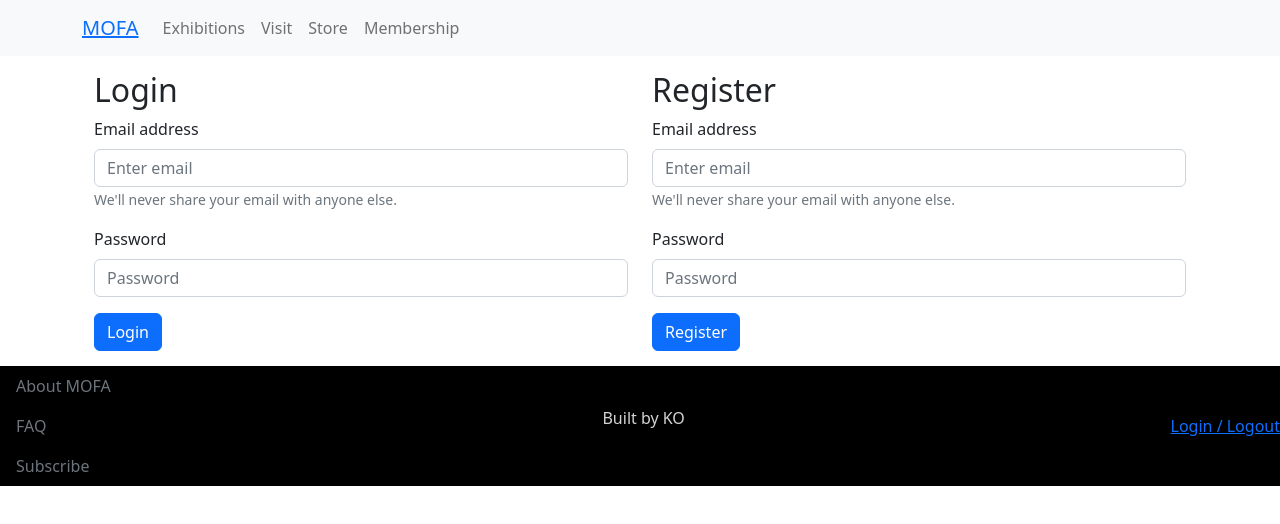
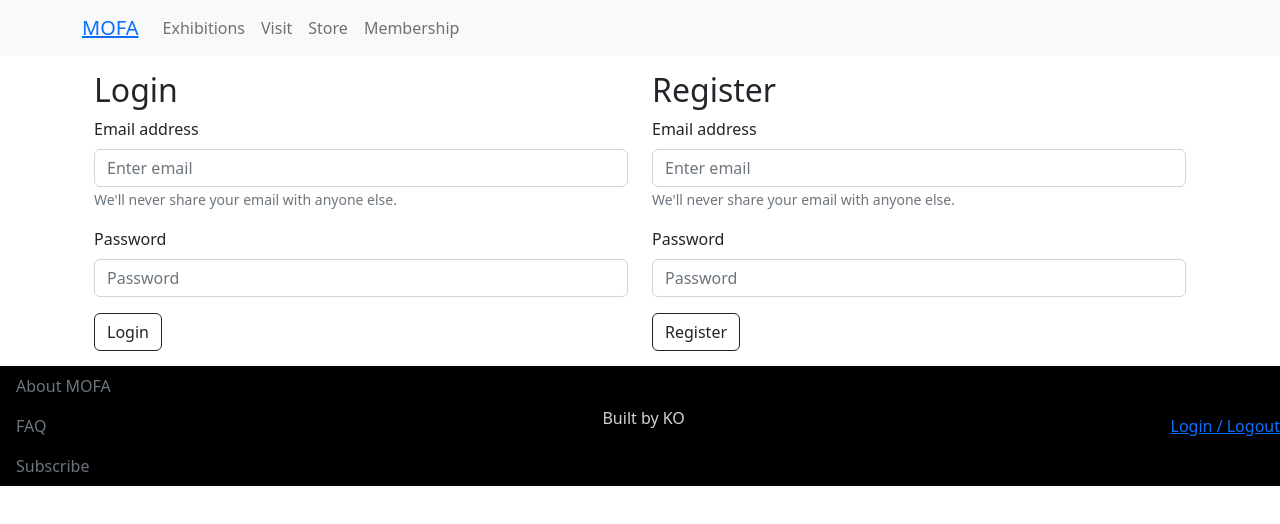
Before and after one commit to kirstenopstad/mofa, a React (Create React App) app: page /log-in in a window 1280 px wide. Shown: the top 524 px of the page. Built offline with nearby package versions, Linux system fonts and the light colour scheme; no server answers.

Commit message:
add styling to make login/out buttons dark theme

```diff
--- a/src/components/Login.js
+++ b/src/components/Login.js
@@ -43,7 +43,7 @@ const Login = () => {
           <Form.Control type="password" name='password' placeholder="Password" />
         </Form.Group>
 
-        <Button variant="primary" type="submit">
+        <Button variant="outline-dark" type="submit">
           Login
         </Button>
       </Form>
--- a/src/components/Logout.js
+++ b/src/components/Logout.js
@@ -25,7 +25,7 @@ const Logout = () => {
     return(
       <div className="logout-container">
         <Form onSubmit={handleSignOut}>
-          <Button type="submit">Logout</Button>
+          <Button type="submit" variant="dark">Logout</Button>
         </Form>
       </div>
     )
--- a/src/components/Register.js
+++ b/src/components/Register.js
@@ -42,7 +42,7 @@ const Register = () => {
             <Form.Control type="password" name='password' placeholder="Password" />
           </Form.Group>
 
-          <Button variant="primary" type="submit">
+          <Button variant="outline-dark" type="submit">
             Register
           </Button>
         </Form>
```
